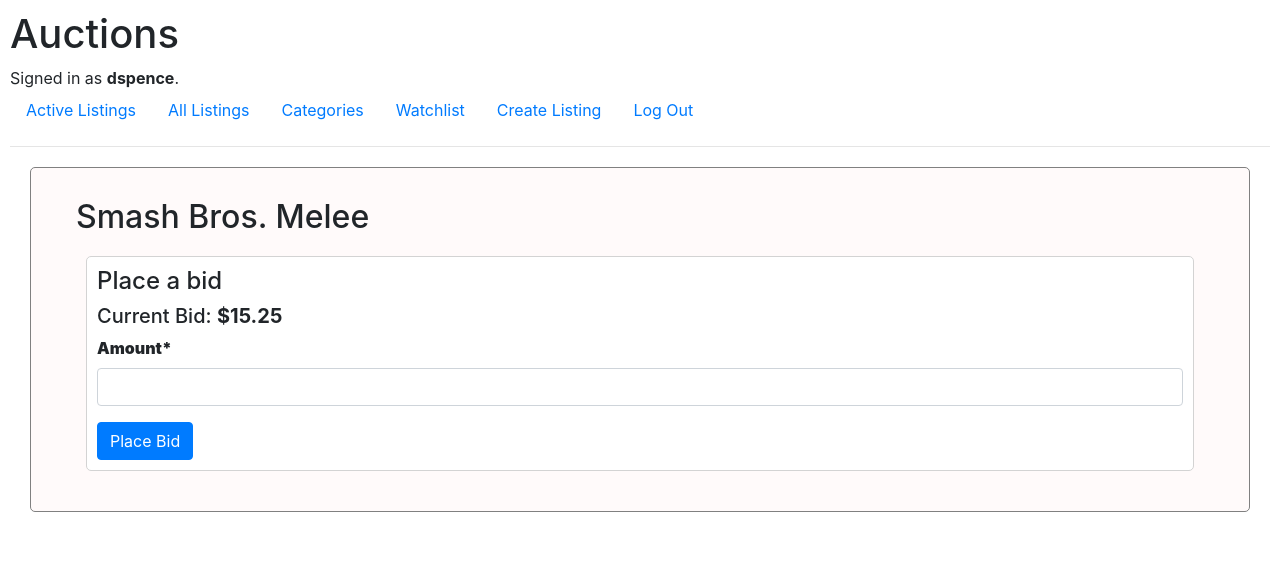
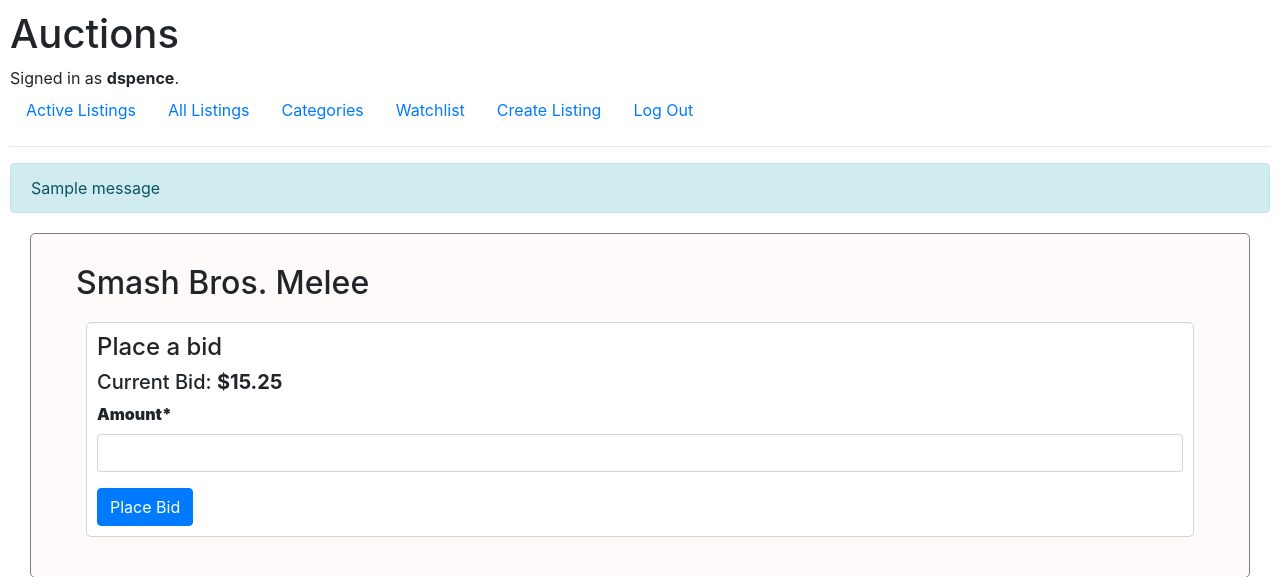
Before and after one commit to d-spence/django-commerce, a Django app: page /listing/1/bidding/ in a window 1280 px wide. Shown: the top 577 px of the page. Run offline with Django 3.2, Linux system fonts and the light colour scheme; a user stored in the database is signed in; data comes from the database, SQL or seed files in the repository; both versions use the stored data as it was after the commit; tables that the repository leaves empty hold one stand-in row (values such as "Sample post"); one stand-in notice (Sample message) is shown; some libraries are stand-ins or nearby versions.

Commit message:
Added flash messages to bidding page. Corrected a bug that caused confirm close listing page to not be displayed.

```diff
--- a/auctions/templates/auctions/layout.html
+++ b/auctions/templates/auctions/layout.html
@@ -46,6 +46,14 @@
             {% endif %}
         </ul>
         <hr>
+        {% if messages %}
+            {% for message in messages %}
+                <div class="alert alert-info" role="alert">
+                    {{ message }}
+                </div>
+            {% endfor %}
+        {% endif %}
+
         {% block body %}
         {% endblock %}
     </body>
--- a/auctions/urls.py
+++ b/auctions/urls.py
@@ -12,7 +12,7 @@ urlpatterns = [
     path("listing/<int:listing_id>/comment/", views.post_comment, name="post-comment"),
     path("listing/<int:listing_id>/bidding/", views.place_bid, name="place-bid"),
     path("create/", views.create_listing, name="create-listing"),
-    path("close/<int:listing_id>/", views.close_listing, name="close-listing-confirm"),
+    path("close/<int:listing_id>/", views.close_listing_confirm, name="close-listing-confirm"),
     path("close/<int:listing_id>/inactive", views.close_listing, name="close-listing"),
     path("category/", views.category_view, name="category"),
     path("category/<str:category>/", views.index, name="index-by-category"),
--- a/auctions/views.py
+++ b/auctions/views.py
@@ -1,5 +1,6 @@
 from django.contrib.auth import authenticate, login, logout
 from django.contrib.auth.decorators import login_required
+from django.contrib import messages
 from django.db import IntegrityError
 from django.http import HttpResponse, HttpResponseRedirect, Http404
 from django.shortcuts import render
@@ -135,8 +136,11 @@ def place_bid(request, listing_id):
                 bid.save() # Save the bid
                 listing.current_bid = bid_amount # Update to new highest bid amount
                 listing.save()
-
-            return HttpResponseRedirect(reverse("listing", args=[listing_id]))
+                return HttpResponseRedirect(reverse("listing", args=[listing_id]))
+            else:
+                messages.add_message(request, messages.INFO,
+                    "Your bid was too low. Your bid must be greater than the current highest bid.")
+                return HttpResponseRedirect(reverse("place-bid", args=[listing_id]))
         else:
             raise Http404("BiddingForm POST data was not valid.")
     else:
```
Also changed, not shown: db.sqlite3, media/auction_imgs/IMG_20191103_171808449.jpg (added).
